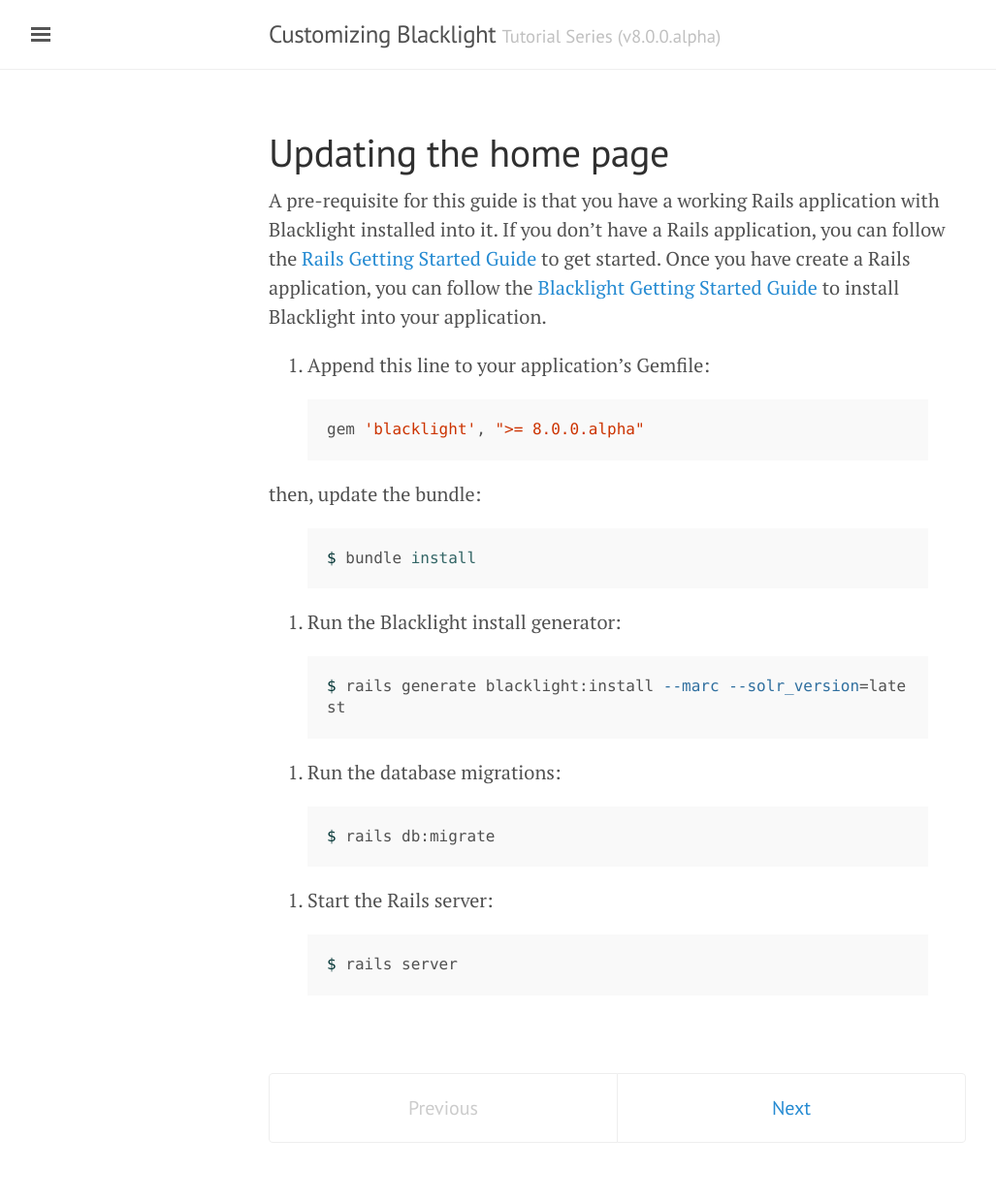
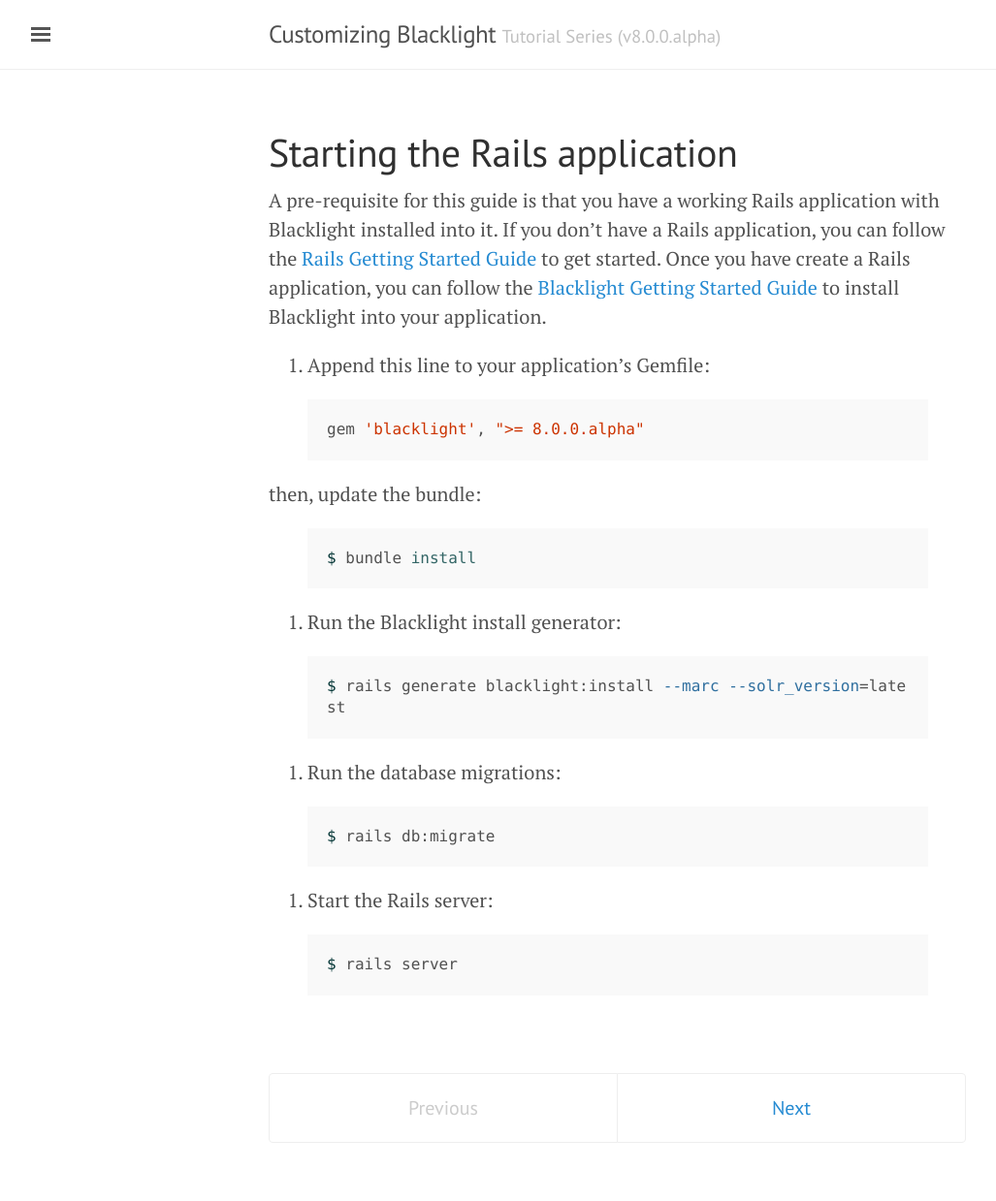
Before and after one commit to projectblacklight/customizing-blacklight, a Jekyll site: the page built from v8.0.0.alpha/00-starting-rails.md, in a window 1280 px wide. Shown: the whole page at 97% size, without its empty margins (3-1030 px from the left). Built offline with Jekyll 4.4.1, drawn with Linux system fonts in a browser that asks for light colours.

Commit message:
Fix page title

```diff
--- a/v8.0.0.alpha/00-starting-rails.md
+++ b/v8.0.0.alpha/00-starting-rails.md
@@ -1,6 +1,6 @@
 ---
 layout: page
-title: Updating the home page
+title: Starting the Rails application
 permalink: /v8.0.0.alpha/starting-rails/
 blacklight_version: v8.0.0.alpha
 ---
```
